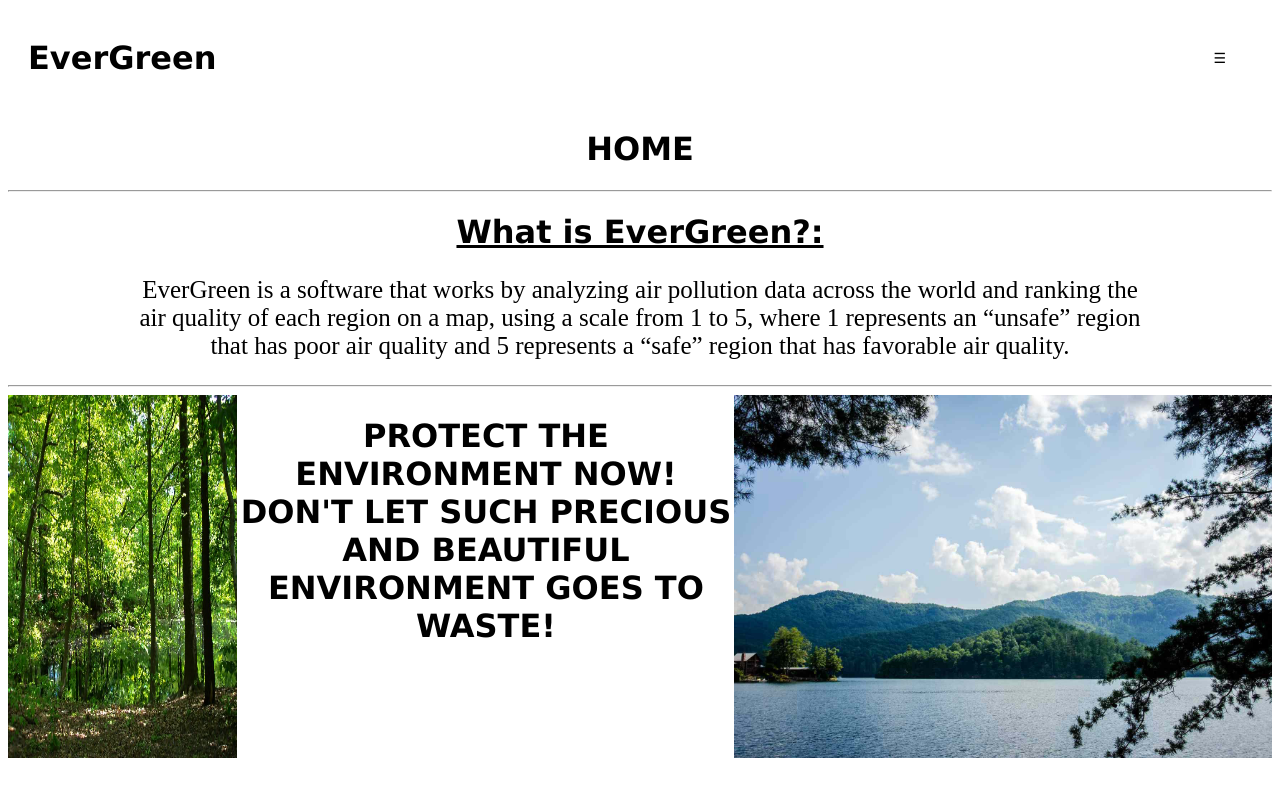
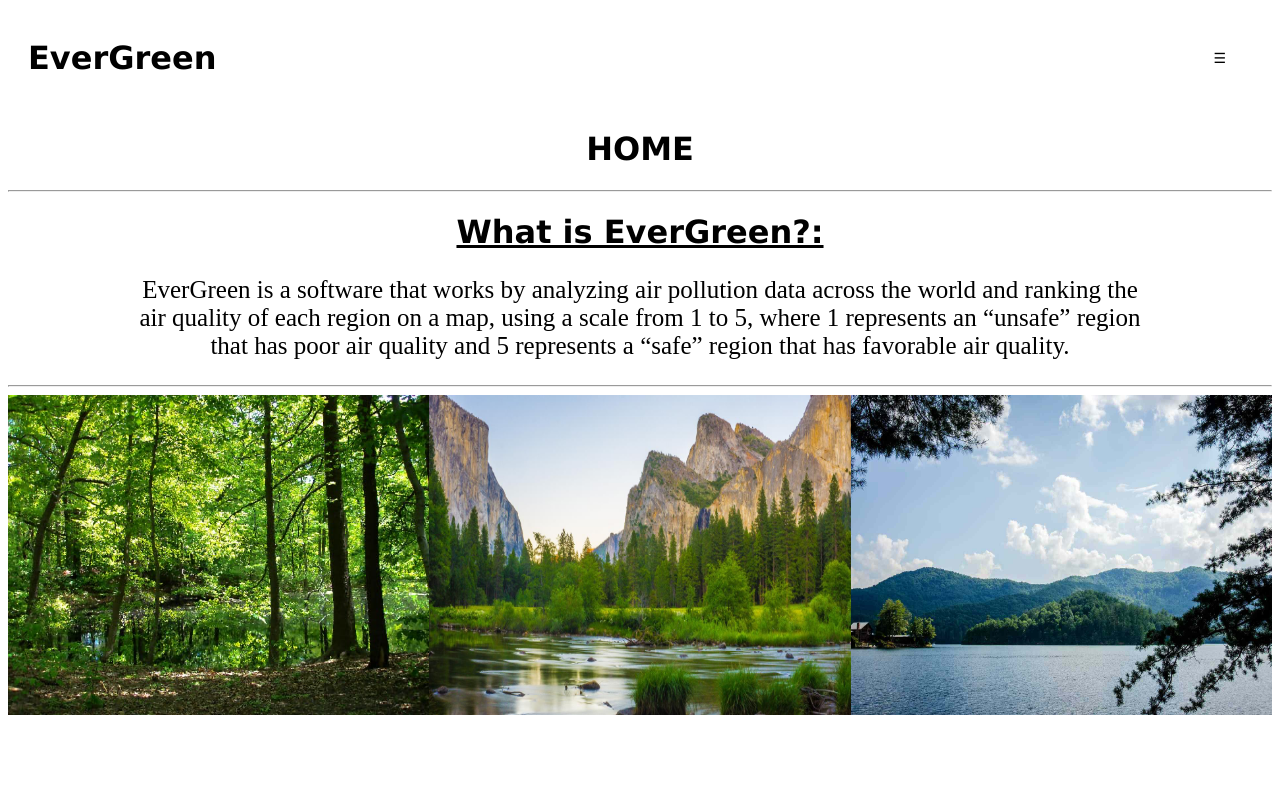
Before and after one commit to Allens124/EverGreenFrontend, a Next.js app in the folder ever/: page / in a window 1280 px wide. Shown: the top 796 px of the page. Built offline with nearby package versions, Linux system fonts and the light colour scheme.

Commit message:
updating

```diff
--- a/ever/app/page.js
+++ b/ever/app/page.js
@@ -36,15 +36,14 @@ export default function Home() {
           </Box>
         <hr/>
           <Box sx={{display:"flex", flexDirection:"row"}}>
-            <Box sx={{textWrap:"balance", textAlign:"center"}}>
+            <Box sx={{textWrap:"balance", textAlign:"center", flex:"1"}}>
                 <img src="/images/img2.png" height={"100%"} width={"100%"}/>
             </Box>
-            <Box sx={{textWrap:"balance", textAlign:"center"}}>
-                <h1>PROTECT THE ENVIRONMENT NOW! <br/>
-                DON'T LET SUCH PRECIOUS AND BEAUTIFUL ENVIRONMENT GOES TO WASTE!
-                </h1>
+            <Box sx={{textWrap:"balance", textAlign:"center", flex:"1"}}>
+                <img src="/images/image6.png" height={"100%"} width={"100%"}/>
+
             </Box>
-            <Box sx={{textWrap:"balance", textAlign:"center"}}>
+            <Box sx={{textWrap:"balance", textAlign:"center", flex:"1"}}>
                 <img src="/images/img4.png" height={"100%"} width={"100%"}/>
             </Box>
           </Box>
```
